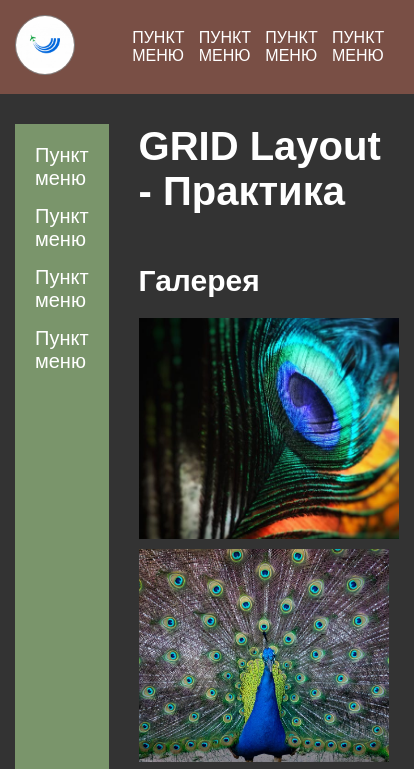
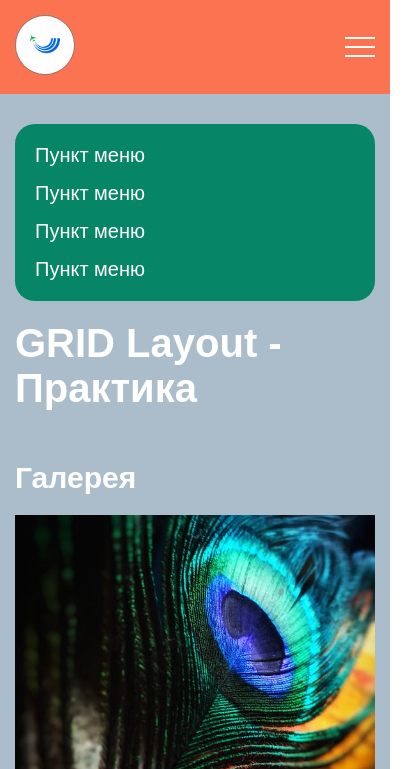
Before and after one commit to Intrstng/Grid-training, a plain HTML site: page index.html in a window 390 px wide. Shown: the top 769 px of the page, 414 px wide, since content can reach past the window. Drawn offline with Linux system fonts and the light colour scheme.

Commit message:
feat: add adaptive layout

```diff
--- a/index.html
+++ b/index.html
@@ -15,10 +15,10 @@
     <div class="header__logo"><img src="img/logo.png" alt=""></div>
     <nav class="header__menu">
         <ul class="header__list">
-            <li class="header__link"><a href="#">Пункт меню</a></li>
-            <li class="header__link"><a href="#">Пункт меню</a></li>
-            <li class="header__link"><a href="#">Пункт меню</a></li>
-            <li class="header__link"><a href="#">Пункт меню</a></li>
+            <li class="header__link"><a href="#">Home</a></li>
+            <li class="header__link"><a href="#">Catalog</a></li>
+            <li class="header__link"><a href="#">Sales</a></li>
+            <li class="header__link"><a href="#">Contacts</a></li>
         </ul>
         <div class="header__burger"><span></span></div>
     </nav>
--- a/styles.css
+++ b/styles.css
@@ -23,7 +23,7 @@
 =========================== */
 .header {
     grid-area: header;
-    background-color: #794F45;
+    background-color: #fc7351;
     padding: 15px;
     display: grid;
                 grid-template-columns: 1fr minmax(auto, 300px) minmax(auto, 1100px) 1fr;
@@ -58,32 +58,23 @@
     grid-auto-flow: column; /* или
                                         grid-template-rows: 1fr;
                                         grid-template-columns: 1fr 1fr 1fr 1fr; */
-
     justify-items: end;
 }
-
-.header__link {
-
-}
-
-.header__burger {
+.header__list li {
+margin-left: 25px;
 }
 
 /* Main
 =========================== */
 
 .main {
-    background-color: #333333;
     padding: 30px 15px;
-    grid-area: main;
-    display: grid;
-    grid-template-columns: 1fr minmax(auto, 300px) minmax(auto, 1100px) 1fr;
-    grid-template-rows: 1fr;
+    background-color: #abbcca;
 }
 
 .sidebar {
-    background-color: #7A956B;
-    grid-column: 2 / 3;
+    background-color: #068666;
+    border-radius: 20px;
     padding: 20px;
 }
 .sidebar__menu {
@@ -105,15 +96,7 @@
     font-size: 20px;
     text-decoration: none;
 }
-
-
-
 .content {
-    grid-column: 3 / 4;
-    padding-left: 30px;
-                                /* display: grid;
-                                    grid-template-columns: minmax(auto, 1100px);
-                                    grid-template-rows: 1fr 1fr;*/
 }
 .content__title {
     font-size: 40px;
@@ -129,8 +112,6 @@
 }
 .content__gallery {
     margin-bottom: 40px;
-}
-.gallery {
 }
 .gallery__title {
     font-size: 30px;
@@ -155,14 +136,7 @@
                             height: 100%;
                             object-fit: cover;
                         }
-.gallery__item_big {
-    grid-column: span 2;
-    grid-row: span 2;
-}
-.content__products {
-}
-.products {
-}
+
 .products__title {
     font-size: 30px;
     color: #fff;
@@ -208,13 +182,14 @@
     line-height: 40px;
     letter-spacing: 2px;
     text-decoration: none;
-    background-color: #794F45;
+    background-color: #0d68cf;
+    border-radius: 5px;
     padding: 0 30px 0 30px;
                 justify-self: start;
 }
 .footer {
     grid-area: footer;
-    background-color: #77608D;
+    background-color: #030c36;
     font-size: 16px;
     line-height: 24px;
     color: #fff;
@@ -224,10 +199,102 @@
     padding: 15px;
     align-items: center;
 }
-.footer__copyright {
-    grid-column: 2 / 3;
+
+
+
+/* Media
+================= */
+
+@media (min-width: 992px) {
+    .main {
+            grid-area: main;
+            display: grid;
+            grid-template-columns: 1fr minmax(auto, 300px) minmax(auto, 1100px) 1fr;
+            grid-template-rows: 1fr;
+    }
+
+    .sidebar {
+        grid-column: 2 / 3;
+    }
+
+    .content {
+        grid-column: 3 / 4;   /*    display: grid;
+                                    grid-template-columns: minmax(auto, 1100px);
+                                    grid-template-rows: 1fr 1fr;     */
+        padding-left: 30px;
+    }
+
 }
-.footer__text {
-    grid-column: 3 / 4;
-    text-align: right;
+
+@media (min-width: 540px) {
+    .gallery__item_big {
+        grid-column: span 2;
+        grid-row: span 2;
+    }
 }
+
+@media (max-width: 992px) {
+    .sidebar {
+        margin: 0 0 20px 0;
+    }
+    .header__list {
+        display: none;
+    }
+    .header__menu {
+        display: grid;
+        justify-items: end;
+    }
+    .header__burger {
+        display: block;
+        position: relative;
+        width: 30px;
+        height: 20px;
+    }
+    .header__burger span {
+        background-color: #fff;
+        position: absolute;
+        width: 100%;
+        height: 2px;
+        left: 0;
+        top: 9px;
+    }
+    .header__burger:before,
+    .header__burger:after {
+        content: "";
+        background-color: #fff;
+        position: absolute;
+        width: 100%;
+        height: 2px;
+        left: 0;
+    }
+    .header__burger:before {
+        top: 0;
+    }
+    .header__burger:after  {
+        bottom: 0;
+    }
+}
+
+@media (min-width: 560px) {
+    .footer__copyright {
+            grid-column: 2 / 3;
+        }
+    .footer__text {
+            grid-column: 3 / 4;
+            text-align: right;
+        }
+}
+
+@media (max-width: 560px) {
+    .footer {
+        grid-template-columns: 1fr;
+        grid-template-rows: 1fr 1fr;
+        text-align: center;
+    }
+    .footer__copyright {
+        order: 2;
+    }
+    .footer__text {
+        order: 1;
+    }
+}
```
